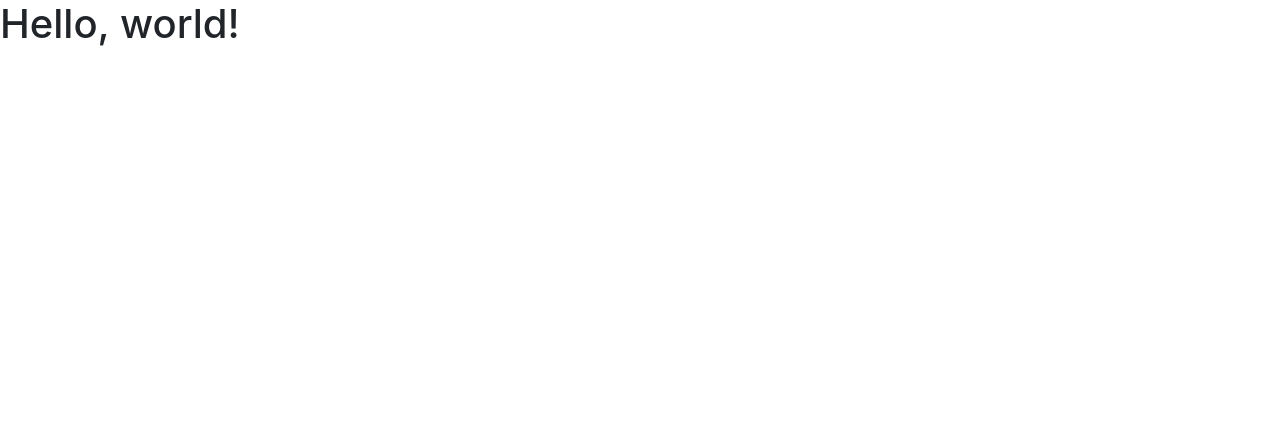
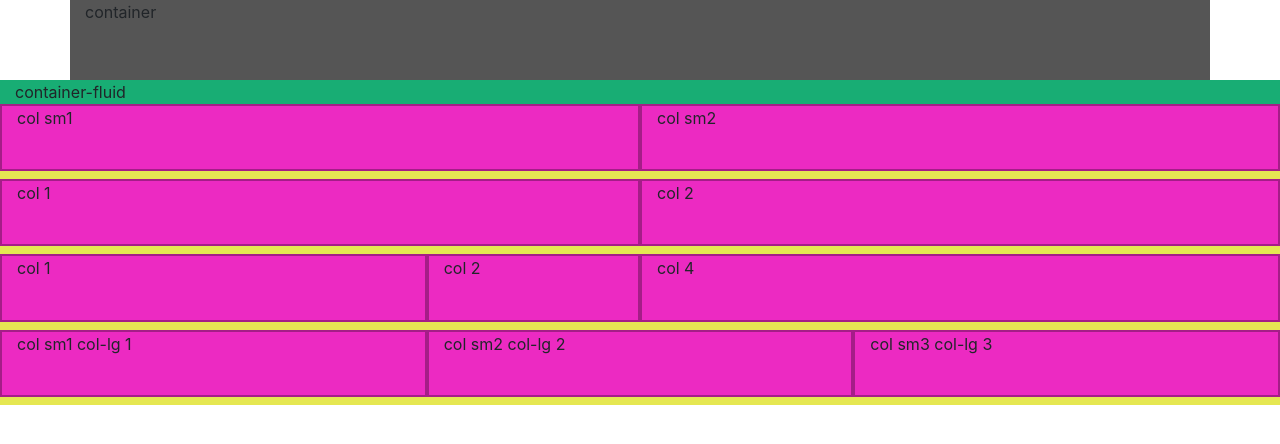
Before and after one commit to kmon25/PT-boostrap, a plain HTML site: page index.html in a window 1280 px wide. Drawn offline with nearby package versions, Linux system fonts and the light colour scheme.

Commit message:
Using the Grid System practice https://www.sitepoint.com/premium/courses/introduction-to-bootstrap-4-2984/lesson/1/step/6

```diff
--- a/index.html
+++ b/index.html
@@ -12,7 +12,27 @@
     <title>Hello, world!</title>
   </head>
   <body>
-    <h1>Hello, world!</h1>
+    <div class="container">container</div>
+    <div class="container-fluid">container-fluid
+      <div class="row">
+        <div class="col-sm-6">col sm1</div>
+        <div class="col-sm-6">col sm2</div>
+      </div>
+      <div class="row">
+        <div class="col-6">col 1</div>
+        <div class="col-6">col 2</div>
+      </div>
+      <div class="row">
+        <div class="col-4">col 1</div>
+        <div class="col-2">col 2</div>
+        <div class="col-6">col 4</div>
+      </div>
+      <div class="row">
+        <div class="col-sm-6 col-lg-4">col sm1 col-lg 1</div>
+        <div class="col-sm-6 col-lg-4">col sm2 col-lg 2</div>
+        <div class="col-sm-12 col-lg-4">col sm3 col-lg 3</div>
+      </div>
+    </div>
 
     <!-- Optional JavaScript -->
     <!-- jQuery first, then Popper.js, then Bootstrap JS -->
--- a/style.css
+++ b/style.css
@@ -0,0 +1,17 @@
+.container{
+    background-color: #555;
+    height: 5rem;
+}
+.container-fluid{
+    background-color: rgb(24, 173, 116);
+    height: 5rem;
+}
+.row{
+    background-color: rgb(229, 231, 82);
+    height: 4.7rem;
+}
+[class*="col-"]{
+    background-color: rgb(236, 42, 194);
+    height: 4.2rem;
+    border: 2px solid rgba(0,0,0,0.3);
+}
```
